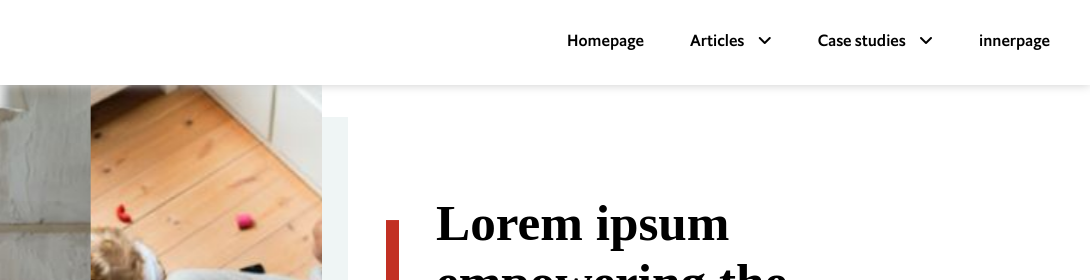
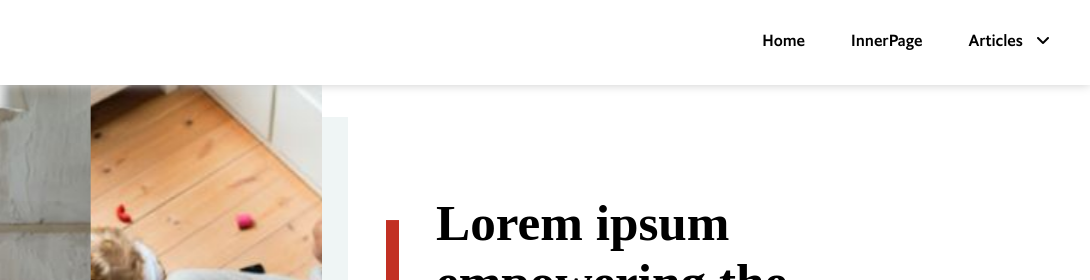
Before and after one commit to Hohenheimn/empowering-future, a plain HTML site: page innerpage.html in a window 1280 px wide. Shown: the top 280 px of the page, 190-1280 px from the left. Drawn offline with Linux system fonts and the light colour scheme; a web font is replaced by a local one.

Commit message:
change link navigation

```diff
--- a/innerpage.html
+++ b/innerpage.html
@@ -30,7 +30,9 @@
 
 			<ul class="menu-list">
 
-				<li><a href="innerpage.html">Homepage</a></li>
+				<li><a href="index.html">Home</a></li>
+
+				<li><a href="innerpage.html">InnerPage</a></li>
 
 				<li><a>Articles <i class="fa-solid fa-angle-down"></i></a>
 					<ul>
@@ -39,14 +41,6 @@
 					</ul>
 				</li>
 
-				<li><a>Case studies <i class="fa-solid fa-angle-down"></i></a>
-					<ul>
-						<li><a href="#">title</a></li>
-						<li><a href="#">title</a></li>
-					</ul>
-				</li>
-
-				<li><a href="innerpage.html">innerpage</a></li>
 			</ul>
 
 		</nav>
```
Also changed, not shown: index.html (+3 -9 lines).
